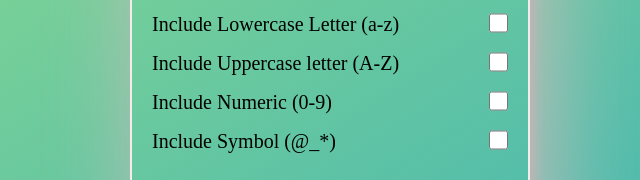
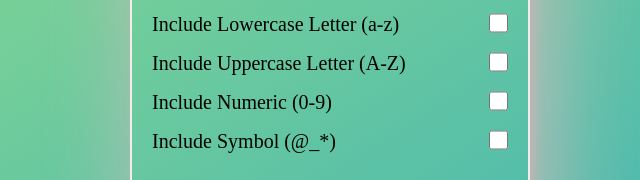
Before and after one commit to vikash474/PasswordGenerator, a plain HTML site: page index.html in a window 1280 px wide. Shown: the part 350-530 px from the top of the page, 310-950 px from the left. Drawn offline with Linux system fonts and the light colour scheme.

Commit message:
index.html

```diff
--- a/index.html
+++ b/index.html
@@ -34,7 +34,7 @@
 
              </div>
              <div class="row">
-                <label for="uppercase">Include Uppercase letter (A-Z)</label>
+                <label for="uppercase">Include Uppercase Letter (A-Z)</label>
 
                 <input type="checkbox" name="uppercase" id="uppercase">
 
```
